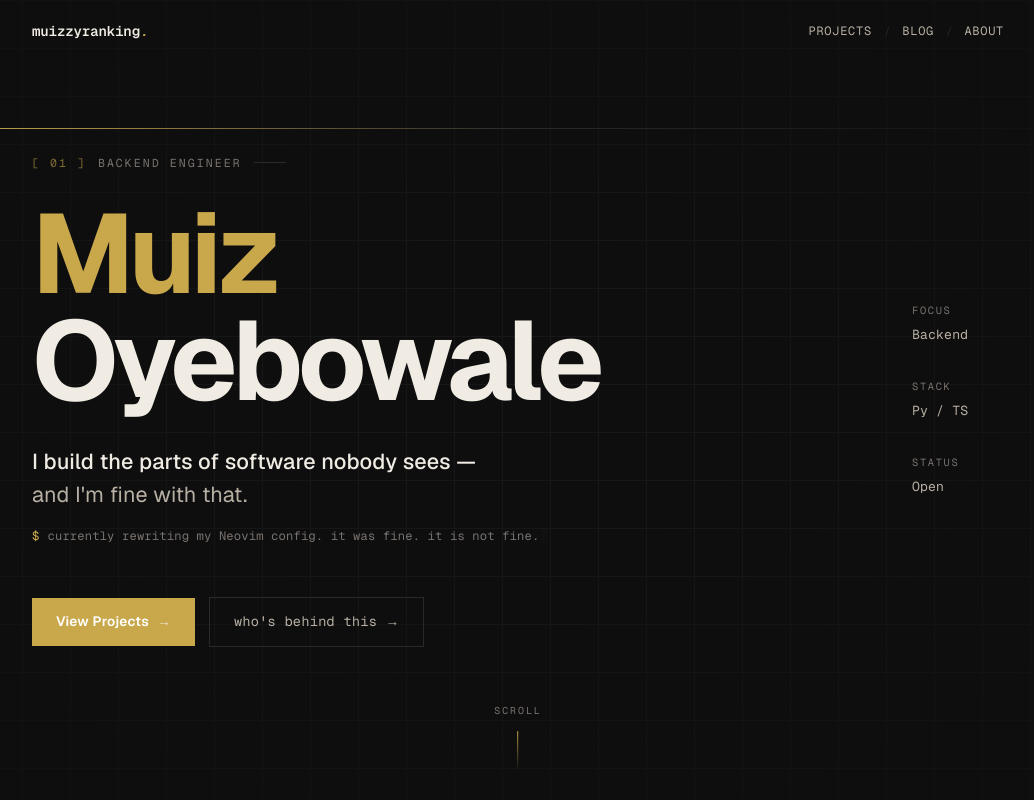
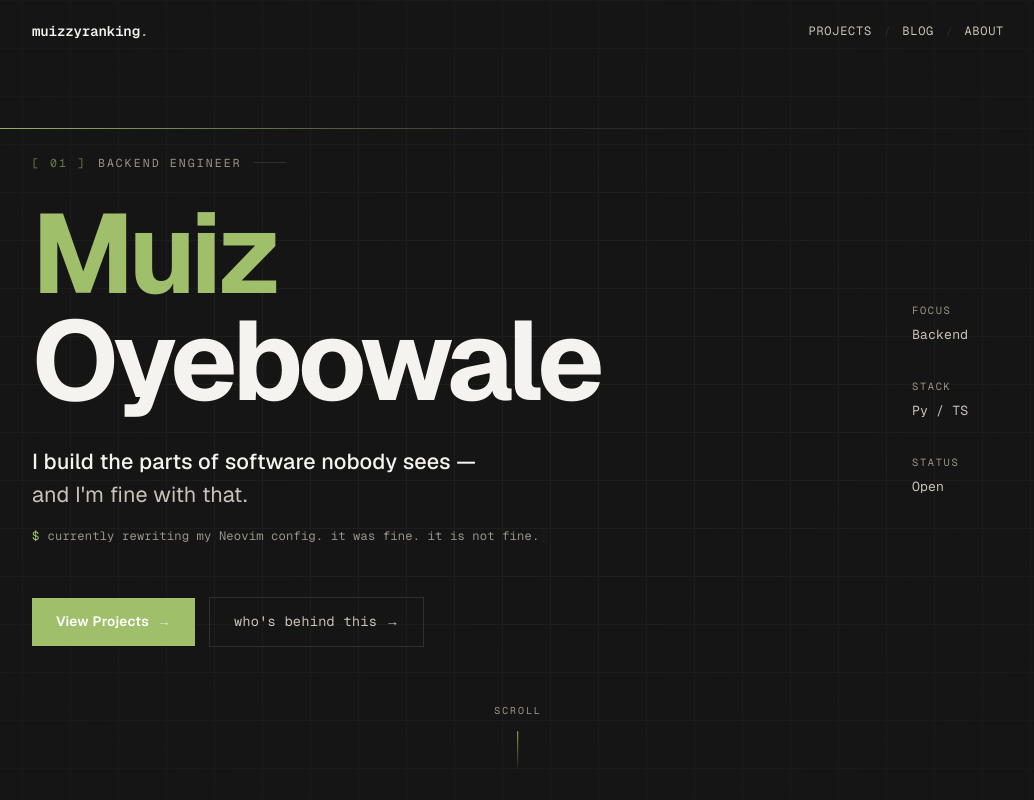
Before and after one commit to Muizzyranking/muizzyranking-portfolio, a Next.js app: page / in a window 1280 px wide. Shown: the top 800 px of the page, without its empty margins (122-1156 px from the left). Built offline with nearby package versions, Linux system fonts and the light colour scheme; no server answers.

Commit message:
feat: update colors and styles

```diff
--- a/src/app/globals.css
+++ b/src/app/globals.css
@@ -10,21 +10,21 @@
   --font-mono: var(--font-geist-mono);
 
   /* Base palette */
-  --color-background: #0e0e0e;
-  --color-surface: #161616;
-  --color-surface-raised: #1e1e1e;
-  --color-border: #2a2a2a;
-  --color-border-subtle: #1f1f1f;
+  --color-background: #151515;
+  --color-surface: #1c1c1c;
+  --color-surface-raised: #242424;
+  --color-border: #2f2f2f;
+  --color-border-subtle: #262626;
 
   /* Text */
-  --color-text-primary: #f0ece4;
-  --color-text-secondary: #b8b0a4;
-  --color-text-muted: #7a7470;
+  --color-text-primary: #f5f3ef;
+  --color-text-secondary: #c9c3b8;
+  --color-text-muted: #9a948a;
 
   /* Accent — dusty amber */
-  --color-accent: #c9a84c;
-  --color-accent-dim: #8a6f2e;
-  --color-accent-subtle: #1e1a0e;
+  --color-accent: #9fbf6b;
+  --color-accent-dim: #6f8c48;
+  --color-accent-subtle: #1c2412;
 
   /* Semantic */
   --color-success: #4a7c59;
@@ -139,9 +139,11 @@ pre {
   background: var(--color-accent-dim);
 }
 
-/* ----------------------------------------
-   UTILITY CLASSES
----------------------------------------- */
+:focus-visible {
+  outline: 2px solid var(--color-accent);
+  outline-offset: 2px;
+  border-radius: var(--radius-sm);
+}
 
 /* Container */
 .container-main {
@@ -239,3 +241,12 @@ pre {
     gap: 3rem;
   }
 }
+
+code {
+  font-family: var(--font-mono);
+  font-size: 0.82em;
+  color: var(--color-accent);
+  background: var(--color-accent-subtle);
+  padding: 0.1em 0.4em;
+  border-radius: var(--radius-sm);
+}
```
